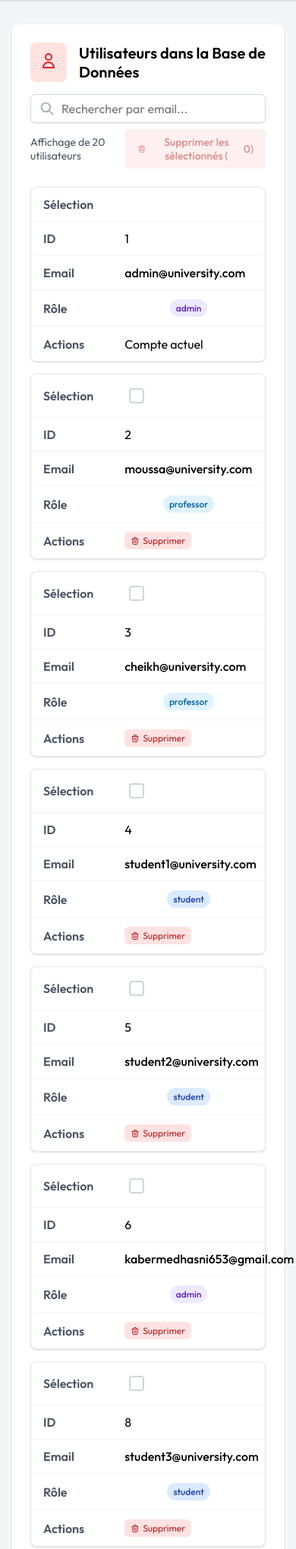
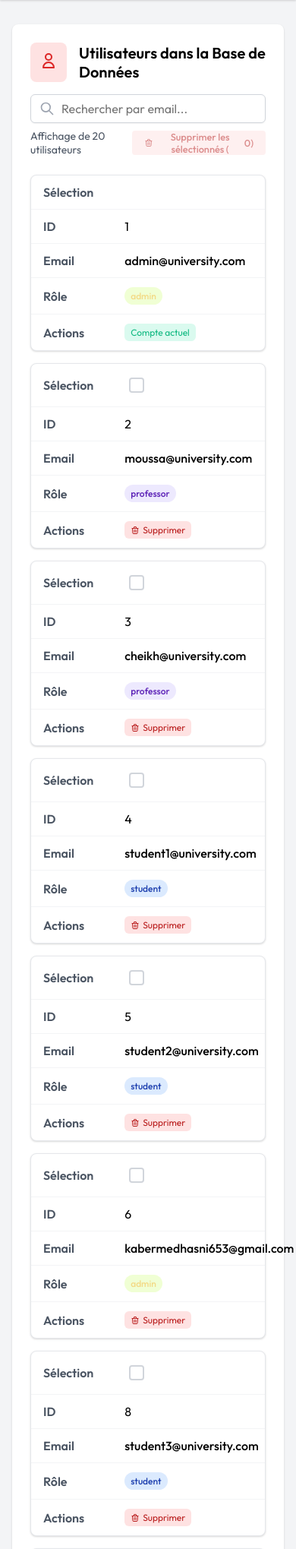
Before and after one commit to kabermedhasni/PI-php, a PHP site: the page made by admin/user_lookup.php in a window 390 px wide. Shown: the part 125-2164 px from the top of the page at 76% size. Run offline with PHP 8.4, Linux system fonts and the light colour scheme; a user stored in the database is signed in; data comes from the database, SQL or seed files in the repository.

Commit message:
phone optimization

```diff
--- a/admin/password_reset.php
+++ b/admin/password_reset.php
@@ -241,7 +241,7 @@ if (isset($_POST['change_password']) && isset($_POST['user_id']) && isset($_POST
                         <div class="form-group">
                             <label for="new_password" class="form-label">Nouveau mot de passe:</label>
                             <div class="input-wrapper password-field">
-                                <input type="password" name="new_password" id="new_password" autocomplete="new-password" required placeholder="Entrez le nouveau mot de passe">
+                                <input type="password" style="padding-left: 0.75rem !important;" name="new_password" id="new_password" autocomplete="new-password" required placeholder="Entrez le nouveau mot de passe">
                                 <button type="button" class="toggle-password">
                                     <img src="../assets/images/eye-show.svg" alt="Toggle Password">
                                 </button>
@@ -255,7 +255,7 @@ if (isset($_POST['change_password']) && isset($_POST['user_id']) && isset($_POST
                                 </svg>
                                 Modifier le mot de passe
                             </button>
-                            <a href="fix_passwords.php" class="btn btn-secondary">
+                            <a href="password_reset.php" class="btn btn-secondary">
                                 <svg xmlns="http://www.w3.org/2000/svg" fill="none" viewBox="0 0 24 24" stroke="currentColor">
                                     <path stroke-linecap="round" stroke-linejoin="round" stroke-width="2" d="M10 19l-7-7m0 0l7-7m-7 7h18" />
                                 </svg>
--- a/admin/timetable_management.php
+++ b/admin/timetable_management.php
@@ -322,7 +322,7 @@ $currentGroup = isset($_GET['group']) ? $_GET['group'] :'G1';
                 <!-- Subgroup options - initially hidden -->
                 <div id="subgroup-options" class="form-section hidden">
                     <label class="form-label">Options de sous-groupe</label>
-                    <div class="radio-line mb-1">
+                    <div class="radio-line">
                         <input type="radio" id="subgroup-single" name="subgroup-option" value="single" checked>
                         <label for="subgroup-single" class="radio-label">Classe entière</label>
                     </div>
@@ -335,7 +335,7 @@ $currentGroup = isset($_GET['group']) ? $_GET['group'] :'G1';
                 <!-- Subgroup split options - initially hidden -->
                 <div id="subgroup-split-options" class="form-section hidden">
                     <label class="form-label">Options de division</label>
-                    <div class="radio-line mb-1">
+                    <div class="radio-line">
                         <input type="radio" id="subgroup-same-time" name="subgroup-split-option" value="same-time" checked>
                         <label for="subgroup-same-time" class="radio-label">Même créneau horaire</label>
                     </div>
--- a/admin/user_lookup.php
+++ b/admin/user_lookup.php
@@ -249,13 +249,13 @@ try {
                                                 data-id="<?php echo htmlspecialchars($user['id']); ?>"
                                                 data-email="<?php echo htmlspecialchars($user['email']); ?>"
                                             >
-                                                <svg class="w-3 h-3 mr-1" fill="none" stroke="currentColor" viewBox="0 0 24 24" xmlns="http://www.w3.org/2000/svg">
+                                                <svg class="" fill="none" stroke="currentColor" viewBox="0 0 24 24" xmlns="http://www.w3.org/2000/svg">
                                                     <path stroke-linecap="round" stroke-linejoin="round" stroke-width="2" d="M19 7l-.867 12.142A2 2 0 0116.138 21H7.862a2 2 0 01-1.995-1.858L5 7m5 4v6m4-6v6m1-10V4a1 1 0 00-1-1h-4a1 1 0 00-1 1v3M4 7h16" />
                                                 </svg>
                                                 Supprimer
                                             </button>
                                         <?php else: ?>
-                                            <span class="text-gray-400 text-xs italic">Compte actuel</span>
+                                            <span class="current-badge">Compte actuel</span>
                                         <?php endif; ?>
                                     </td>
                                 </tr>
@@ -267,7 +267,7 @@ try {
                 <div class="alert alert-info" style="margin-top: 1.5rem;">
                     <p class="alert-text">
                         Pour les problèmes de sécurité des mots de passe, utilisez l'utilitaire
-                        <a href="fix_passwords.php" class="alert-link">Changer les mots de passe</a>.
+                        <a href="password_reset.php" class="alert-link">Changer les mots de passe</a>.
                     </p>
                 </div>
             <?php endif; ?>
--- a/assets/css/pages/user_lookup.css
+++ b/assets/css/pages/user_lookup.css
@@ -237,13 +237,13 @@
     }
 
     .badge-admin {
-    background-color: #ede9fe;
-    color: #5b21b6;
+    background-color: #f0ffd4;
+    color: #f3d985;
     }
 
     .badge-professor {
-    background-color: #e0f2fe;
-    color: #0369a1;
+    background-color: #ede9fe;
+    color: #5b21b6;
     }
 
     .badge-student {
@@ -251,9 +251,17 @@
     color: #1e40af;
     }
 
+    .current-badge {
+    padding: 0.25rem 0.5rem;
+    border-radius: 0.375rem;
+    font-size: 0.75rem;
+    background: #dafaef;
+    color: #10b981;
+    }
+
     /* Search Highlight */
     .highlight {
-    background-color: #fef3c7;
+    background-color: #f1eacd;
     font-weight: 500;
     }
 
@@ -636,7 +644,7 @@
     }
 
     /* Mobile Responsive Styles */
-    @media (max-width: 640px) {
+    @media (max-width: 768px) {
     /* Convert table to cards on mobile */
     table,
     thead,
@@ -696,15 +704,19 @@
         content: attr(data-label);
     }
 
-    /* Fix role badges on mobile */
-    td .role-badge {
-        margin-left: auto;
-        margin-right: auto;
-    }
-
     /* Improve search box on mobile */
     .search-box {
         font-size: 16px; /* Prevent zoom on iOS */
+    }
+
+    .bulk-delete-btn {
+        width: 13.9rem;
+        height: 2rem;
+        font-size: 0.8rem;
+    }
+
+    .search-results {
+        width: 11rem;
     }
 
     .header-actions {
--- a/assets/css/pages/user_management.css
+++ b/assets/css/pages/user_management.css
@@ -525,7 +525,7 @@ select:focus {
 }
 
 /* Mobile Responsive */
-@media (max-width: 640px) {
+@media (max-width: 768px) {
   .header-actions {
     flex-direction: column;
     gap: 0.5rem;
```
Also changed, not shown: admin/user_management.php (+4 -4 lines), assets/css/pages/admin_index.css (+2 -7 lines), assets/css/pages/index.css (+3 -8 lines), assets/css/pages/password_reset.css (+30 -23 lines), assets/css/pages/professor.css (+12 -3 lines), assets/css/pages/timetable_management.css (+8 -5 lines), assets/images/background.jpg (deleted).
